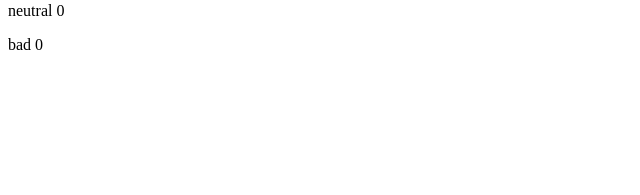
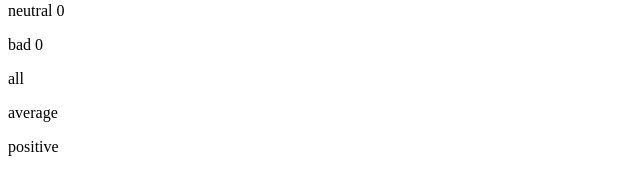
Before and after one commit to KonstaHovinen/fullstackopen, a React (Vite) app in the folder part1/part1/: page / in a window 1280 px wide. Shown: the part 213-408 px from the top of the page, without its empty margins (0-640 px from the left). Built offline with nearby package versions, Linux system fonts and the light colour scheme.

Commit message:
1.7 done 15 min of work

```diff
--- a/part1/part1/src/App.jsx
+++ b/part1/part1/src/App.jsx
@@ -1,10 +1,13 @@
 import { useState } from 'react'
 
 const App = () => {
-  // save clicks of each button to its own state
   const [good, setGood] = useState(0)
   const [neutral, setNeutral] = useState(0)
   const [bad, setBad] = useState(0)
+
+  const all = good + neutral + bad
+  const average = (good - bad ) / all
+  const positive = (good/all) * 100
 
   return (
     <div>
@@ -21,6 +24,9 @@ const App = () => {
       <p>good {good}</p>
       <p>neutral {neutral}</p>
       <p>bad {bad}</p>
+      <p>all</p>
+      <p>average</p>
+      <p>positive</p>
     </div>
   )
 }
```
